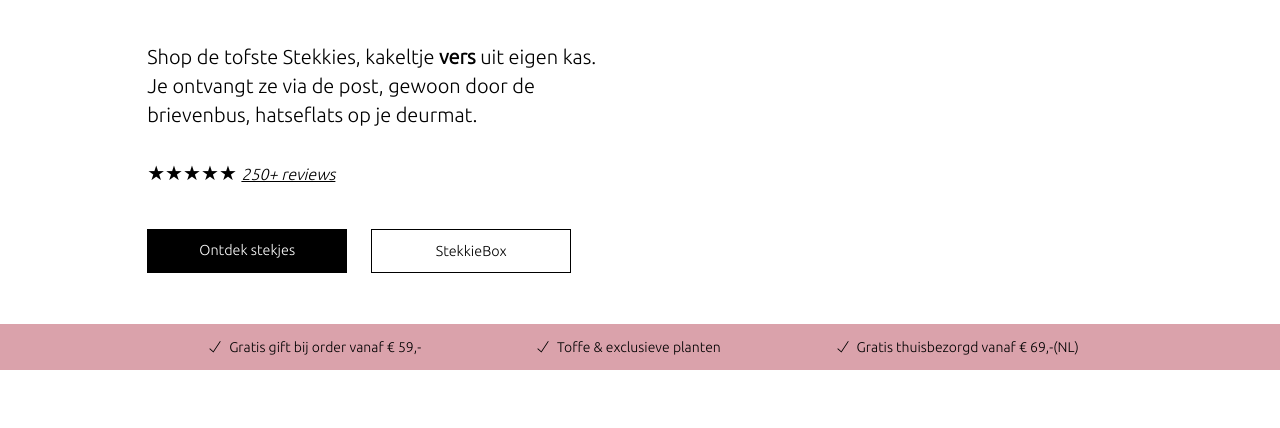
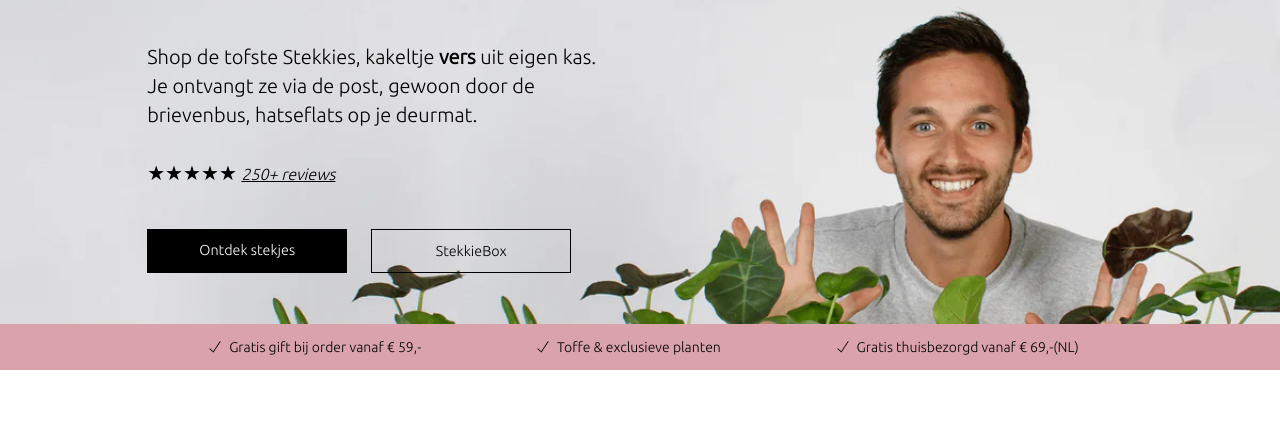
Before and after one commit to PipHarsveld/Frontend, a plain HTML site: page index.html in a window 1280 px wide. Shown: the part 92-520 px from the top of the page. Drawn offline with nearby package versions, Linux system fonts and the light colour scheme.

Commit message:
Update style.css

```diff
--- a/styles/style.css
+++ b/styles/style.css
@@ -404,7 +404,7 @@ footer section:nth-of-type(2) img{
 #homepagina main > section:first-of-type{
   background-repeat: no-repeat;
   background-size: cover;
-  background-image: url('./images/header-afbeelding.png');
+  background-image: url('../images/header-afbeelding.png');
   background-position: 70% 60%;
   padding: 9% 5% 35% 5%;
 }
```
